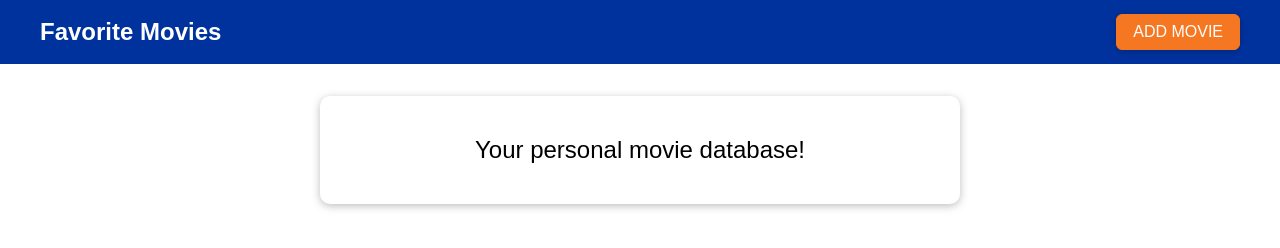
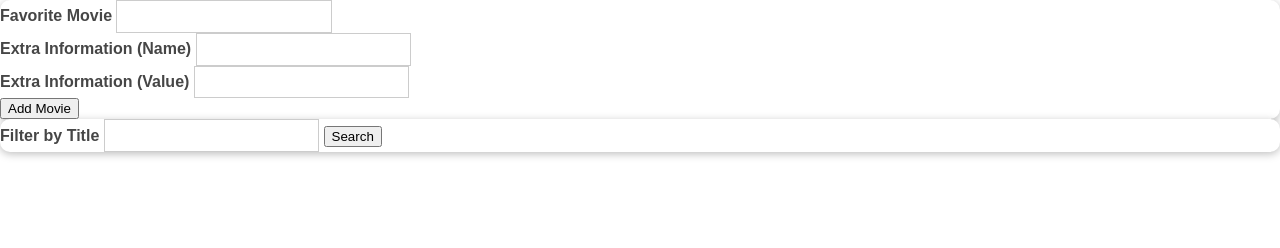
Before and after one commit to dependrabas/JavaScript1-Learning, a plain HTML site: page index.html in a window 1280 px wide. Drawn offline with Linux system fonts and the light colour scheme; files that its build step writes are made by us from their sources.

Commit message:
Add files via upload

```diff
--- a/index.html
+++ b/index.html
@@ -4,55 +4,33 @@
     <meta charset="UTF-8" />
     <meta name="viewport" content="width=device-width, initial-scale=1.0" />
     <meta http-equiv="X-UA-Compatible" content="ie=edge" />
-    <title>Favorite Movies</title>
-    <link rel="stylesheet" href="app.css" />
-    <script src="app.js" defer></script>
+    <title>Working with Objects</title>
+    <link rel="stylesheet" href="assets/styles/app.css" />
+    <script src="assets/scripts/objects.js" defer></script>
   </head>
   <body>
-    <div id="backdrop"></div>
-    <div class="modal card" id="add-modal">
-      <div class="modal__content">
-        <label for="title">Movie Title</label>
-        <input type="text" name="title" id="title" />
-        <label for="image-url">Image URL</label>
-        <input type="text" name="image-url" id="image-url" />
-        <label for="rating">Your Rating</label>
-        <input
-          type="number"
-          step="1"
-          max="5"
-          min="1"
-          name="rating"
-          id="rating"
-        />
+    <section id="user-input" class="card">
+      <div class="control">
+        <label for="title">Favorite Movie</label>
+        <input type="text" id="title" />
       </div>
-      <div class="modal__actions">
-        <button class="btn btn--passive">Cancel</button>
-        <button class="btn btn--success">Add</button>
+      <div class="inline-controls">
+        <div class="control">
+          <label for="extra-name">Extra Information (Name)</label>
+          <input type="text" id="extra-name" />
+        </div>
+        <div class="control">
+          <label for="extra-value">Extra Information (Value)</label>
+          <input type="text" id="extra-value" />
+        </div>
       </div>
-    </div>
-    <div class="modal card" id="delete-modal">
-      <h2 class="modal__title">Are you sure?</h2>
-      <p class="modal__content">
-        Are you sure you want to delete this item? This action can't be made
-        undone!
-      </p>
-      <div class="modal__actions">
-        <button class="btn btn--passive">No (Cancel)</button>
-        <button class="btn btn--danger">Yes</button>
-      </div>
-    </div>
-
-    <header>
-      <h1>Favorite Movies</h1>
-      <button>ADD MOVIE</button>
-    </header>
-
-    <main>
-      <section id="entry-text" class="card">
-        <p>Your personal movie database!</p>
-      </section>
-      <ul id="movie-list"></ul>
-    </main>
+      <button id="add-movie-btn">Add Movie</button>
+    </section>
+    <section id="filter" class="card">
+      <label for="filter-title">Filter by Title</label>
+      <input type="text" id="filter-title" />
+      <button id="search-btn">Search</button>
+    </section>
+    <ul id="movie-list" class="card"></ul>
   </body>
 </html>
```
